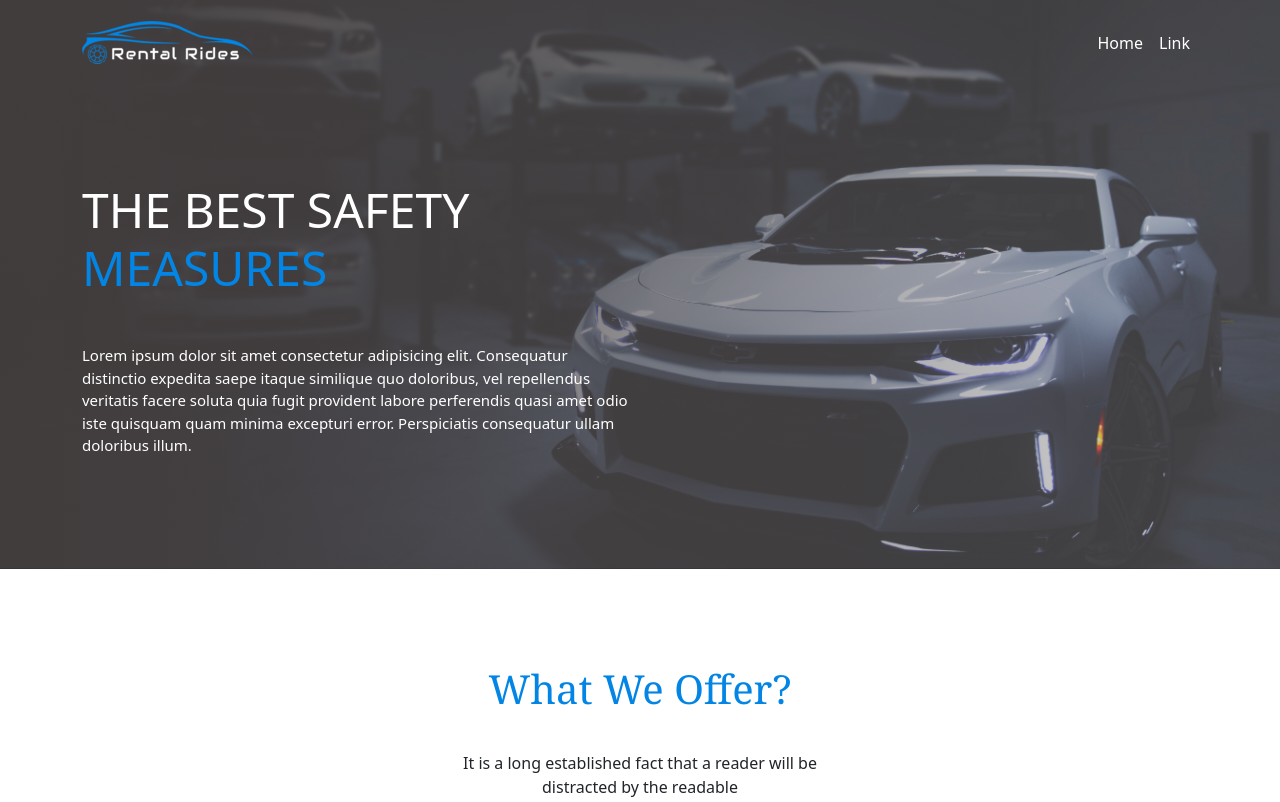
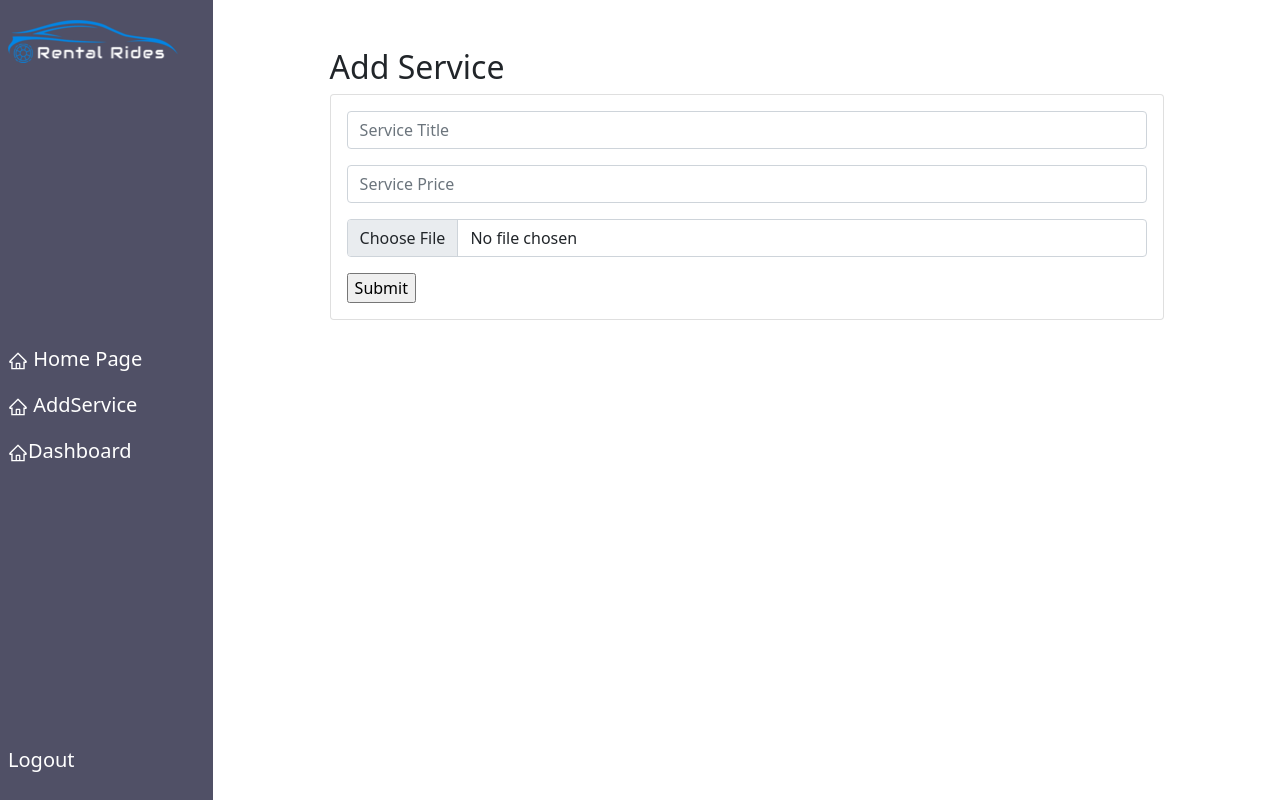
Before and after one commit to mdsymoon/rental-rides, a React (Create React App) app: page /dashboard/addService in a window 1280 px wide. Shown: the top 802 px of the page. Built offline with nearby package versions, Linux system fonts and the light colour scheme.

Commit message:
addService-component

```diff
--- a/package.json
+++ b/package.json
@@ -10,7 +10,9 @@
     "react": "^17.0.2",
     "react-bootstrap": "^2.0.0-beta.6",
     "react-dom": "^17.0.2",
+    "react-hook-form": "^7.14.2",
     "react-icons": "^4.2.0",
+    "react-router-dom": "^5.2.1",
     "react-scripts": "4.0.3",
     "web-vitals": "^1.1.2"
   },
--- a/src/App.js
+++ b/src/App.js
@@ -1,14 +1,31 @@
 import Home from './Components/HomePage/Home/Home';
 import 'bootstrap/dist/css/bootstrap.min.css';
-
+import {
+  BrowserRouter as Router,
+  Switch,
+  Route,
+  Link
+} from "react-router-dom";
+import Dashboard from './Components/DashboardPage/Dashboard/Dashboard';
 
 
 
 function App() {
   return (
-    <div >
-      <Home></Home>
-    </div>
+    <Router>
+    <Switch>
+    <Route path="/about">
+
+    </Route>
+    <Route path="/dashboard">
+      <Dashboard></Dashboard>
+    </Route>
+    <Route path="/">
+      <Home/>
+    </Route>
+  </Switch>
+
+</Router>
   );
 }
 
--- /dev/null
+++ b/src/Components/DashboardPage/AddService/AddService.css
@@ -0,0 +1,6 @@
+.addService{
+    width:80%;
+    margin:0 auto;
+
+
+}
--- /dev/null
+++ b/src/Components/DashboardPage/AddService/AddService.js
@@ -0,0 +1,62 @@
+import React from "react";
+import { Card } from "react-bootstrap";
+import "./AddService.css";
+import { useForm } from "react-hook-form";
+import "./AddService.css";
+import { useState } from "react";
+import { useHistory } from "react-router-dom";
+
+const AddService = () => {
+    const history = useHistory();
+  const {register, handleSubmit,formState: { errors },} = useForm();
+  const [file, setFile] = useState(null);
+
+
+  const handleFileChange = (e) => {
+    setFile(e.target.files[0])
+  }
+
+
+  const onSubmit = (data) => {
+    const formData = new FormData()
+    formData.append('file', file);
+    formData.append('title', data.title);
+    formData.append('price', data.price);
+
+    fetch(`http://localhost:4000/addService`, {
+      method: 'POST',
+      body: formData,
+    })
+      .then(res => res.json())
+      .then(data => {
+       history.push('/')
+      })
+  };
+
+  return (
+    <div className="addService mt-5 ">
+      <h2>Add Service</h2>
+      <Card>
+        <Card.Body>
+          <form onSubmit={handleSubmit(onSubmit)}>
+            <div className="form-group mb-3">
+            <input className="form-control" placeholder="Service Title"{...register("title", { required: true })} />
+             {errors.exampleRequired && <p className="text-danger">title is required</p>}
+            </div>
+            <div className="form-group mb-3">
+            <input className="form-control" placeholder="Service Price" {...register("price", { required: true })} />
+             {errors.exampleRequired && <p className="text-danger">title is required</p>}
+            </div>
+            <div className="form-group mb-3">
+                <input className="form-control" type="file" placeholder="Service Price" {...register("file", { required: true })} onChange={handleFileChange} />
+                {errors.icon && <p className="text-danger">image is required</p>}
+              </div>
+            <input type="submit" />
+          </form>
+        </Card.Body>
+      </Card>
+    </div>
+  );
+};
+
+export default AddService;
--- /dev/null
+++ b/src/Components/DashboardPage/Dashboard/Dashboard.css
@@ -0,0 +1,14 @@
+.sidebar-container{
+    background-color: #505066;
+  color: white;
+  height: 100vh;
+  padding: 20px 0px;
+}
+
+
+
+@media (max-width: 992px) {
+    .sidebar-container {
+      height: unset;
+    }
+  }
--- /dev/null
+++ b/src/Components/DashboardPage/Dashboard/Dashboard.js
@@ -0,0 +1,26 @@
+import React from 'react';
+import './Dashboard.css';
+import SideNavbar from '../SideNavbar/SideNavbar';
+import { Route } from 'react-router-dom';
+import AddService from './../AddService/AddService';
+
+const Dashboard = () => {
+    return (
+        <div className="dashboard">
+            <div className="container-fluid">
+                <div className="row">
+                    <div className="col-lg-2 sidebar-container">
+                    <SideNavbar></SideNavbar>
+                    </div>
+                    <div className="col-lg-10">
+                        <Route path="/dashboard/addService">
+                            <AddService></AddService>
+                        </Route>
+                    </div>
+                </div>
+            </div>
+        </div>
+    );
+};
+
+export default Dashboard;
--- /dev/null
+++ b/src/Components/DashboardPage/SideNavbar/SideNavbar.css
@@ -0,0 +1,21 @@
+.side-nav-bar{
+    height: 100%;
+    display: flex;
+  flex-direction: column;
+  justify-content: space-between;
+  padding-left: 8px;
+}
+
+.side-nav-link {
+    display: block;
+    font-size: 20px;
+    padding: 8px 0px;
+    color: white;
+    cursor: pointer;
+    text-decoration: none;
+  }
+
+  .side-nav-link:hover {
+    color: #fd4d4d;
+    text-decoration: none;
+  }
--- /dev/null
+++ b/src/Components/DashboardPage/SideNavbar/SideNavbar.js
@@ -0,0 +1,30 @@
+import React from 'react';
+import './SideNavbar.css';
+import { Link } from 'react-router-dom';
+import logo from '../../../Images/rental rides.png';
+import {AiOutlineHome } from 'react-icons/ai';
+
+const SideNavbar = () => {
+    return (
+        <div className="side-nav-bar">
+            <img src={logo} alt=""  style={{ maxWidth: '170px' }} />
+            <div>
+                <Link to="/" className="side-nav-link">
+                <AiOutlineHome /> Home Page
+                </Link>
+                <Link to="/dashboard/addService" className="side-nav-link">
+                <AiOutlineHome /> AddService
+                </Link>
+                <Link to="/dashboard" className="side-nav-link">
+                <AiOutlineHome />Dashboard
+                </Link>
+            </div>
+            <div>
+               <h5>Logout</h5>
+            </div>
+
+        </div>
+    );
+};
+
+export default SideNavbar;
--- a/src/Components/HomePage/Navbar/Navigation.js
+++ b/src/Components/HomePage/Navbar/Navigation.js
@@ -2,6 +2,7 @@ import React from "react";
 import "./Navigation.css";
 import { Navbar, Container, Nav } from "react-bootstrap";
 import logo from "../../../Images/rental rides.png";
+import { Link } from "react-router-dom";
 
 const Navigation = () => {
   return (
@@ -13,12 +14,12 @@ const Navigation = () => {
         <Navbar.Toggle aria-controls="basic-navbar-nav " />
         <Navbar.Collapse id="basic-navbar-nav ">
           <Nav className="ms-auto ">
-            <Nav.Link href="#home" className="text-white">
+            <Link to="/" className="text-white">
               Home
-            </Nav.Link>
-            <Nav.Link href="#link" className="text-white">
-              Link
-            </Nav.Link>
+            </Link>
+            <Link to="/dashboard" className="text-white">
+              dashboard
+            </Link>
           </Nav>
         </Navbar.Collapse>
       </Container>
```
Also changed, not shown: 1 other file (tests, documents, lock files or other folders).
